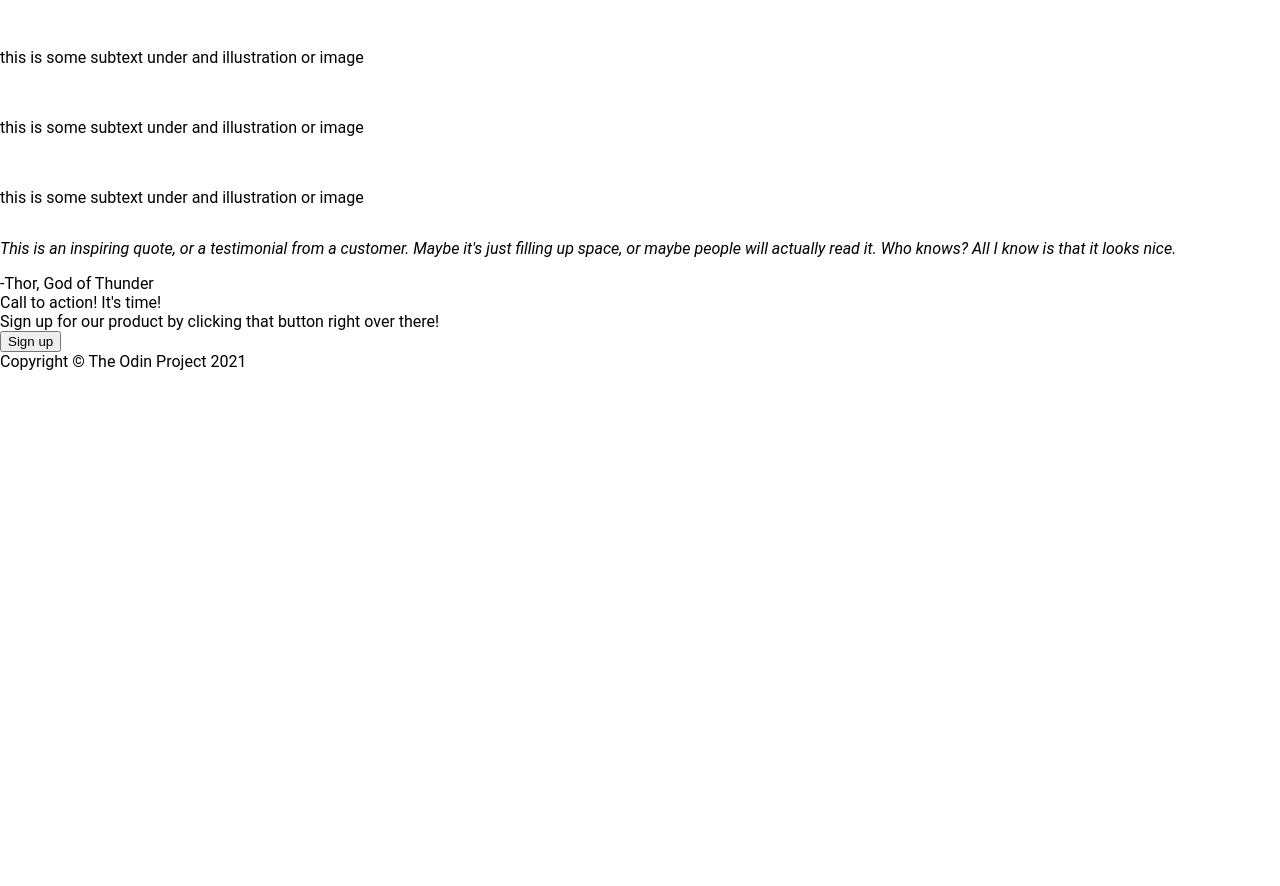
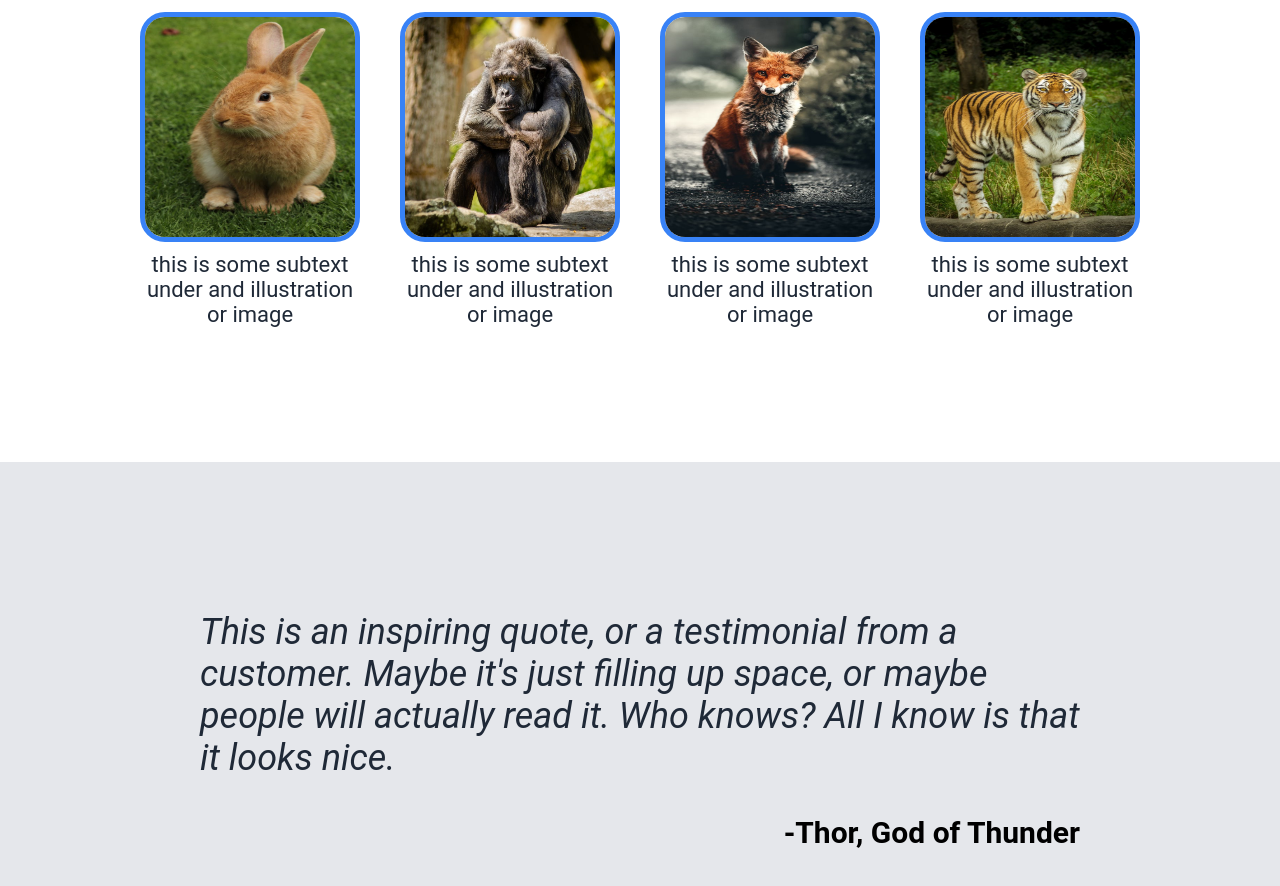
Before and after one commit to kayzeddd/project-landing-page, a plain HTML site: page index.html in a window 1280 px wide. Shown: the part 648-1534 px from the top of the page. Before the commit the page ends 1019 px from the top, so only its background shows below. Drawn offline with Linux system fonts and the light colour scheme.

Commit message:
Update index and css file and add images

```diff
--- a/index.html
+++ b/index.html
@@ -33,33 +33,37 @@
     </div>
 
     <div class="secthree">
-        <h1>Some random information.</h1>
-        <div>
-            <div>
-                <img>
+        <div class="head2">
+            <div class="head2text">Some random information.</div>
+        </div>
+        <div class="fourboxes">
+            <div class="block">
+                <div class="boximg"><img src="./images/bunny.jpeg" alr="image of a bunny"></div>
                 <p>this is some subtext under and illustration or image</p>
             </div>
-            <div>
-                <img>
+            <div class="block">
+                <div class="boximg chimp"><img class="chimp" src="./images/chimp.jpg" alt="image of a chimpanzee"></div>
                 <p>this is some subtext under and illustration or image</p>
             </div>
-            <div>
-                <img>
+            <div class="block">
+                <div class="boximg"><img src="./images/fox.jpeg" alt="image of a fox"></div>
                 <p>this is some subtext under and illustration or image</p>
             </div>
-            <div>
-                <img>
+            <div class="block">
+                <div class="boximg"><img src="./images/tiger.jpeg" alt="image of a tiger"></div>
                 <p>this is some subtext under and illustration or image</p>
             </div>
         </div>
     </div>
 
+    <div class="midcolor">
         <div class="secfour">
             <p><em>This is an inspiring quote, or a testimonial from a customer. Maybe it's
                 just filling up space, or maybe people will actually read it. Who knows?
                 All I know is that it looks nice.</em>
             </p>
             <div>-Thor, God of Thunder</div>
+        </div>
     </div>
 
     <div class="secfive">
--- a/style.css
+++ b/style.css
@@ -19,7 +19,7 @@ body {
 
 .header div {
     font-size: 24px;
-    font-weight: 900;
+    font-weight: 700;
     color: #F9FAF8;
 }
 
@@ -43,7 +43,7 @@ body {
 
 .sectwo .head {
     font-size:48px;
-    font-weight: 900;
+    font-weight: 700;
     margin-top: -60px;
     margin-bottom: 10px;
     color: #F9FAF8
@@ -69,3 +69,82 @@ body {
     font-weight: bold;
     color:#F9FAF8;
 }
+
+.secthree {
+    height: 600px;
+    display: flex;
+    flex-direction: column;
+    align-items: center;
+}
+
+.secthree .head2 {
+    height:150px;
+    display:flex;
+    justify-content: center;
+    align-items: center;
+}
+
+.head2text {
+    font-size: 36px;
+    font-weight: 900;
+    color: #1F2937
+}
+
+.fourboxes {
+    display: flex;
+    column-gap: 40px;
+
+}
+
+.block {
+    width: 220px;
+}
+
+
+.boximg {
+    height:220px;
+    border-radius: 25px;
+    border: 5px solid #3882F6;
+    display: flex;
+    justify-content:center;
+}
+
+img {
+    border-radius:20px;
+    height: 220px;
+    width: 210px;
+}
+
+
+.block p {
+    text-align: center;
+    font-size: 22px;
+    color:#1F2937;
+    margin-top: 10px;
+}
+
+.midcolor {
+    background-color: #E5E7EB;
+}
+
+.secfour {
+    display:flex;
+    flex-direction: column;
+    justify-content: center;
+    align-items: center;
+    height:500px;
+    margin-left: 200px;
+    margin-right: 200px;
+}
+
+.secfour p {
+    font-size: 36px;
+    color: #1F2937;
+    font-style: italic;
+}
+
+.secfour div {
+    align-self: flex-end;
+    font-size: 30px;
+    font-weight: bold;
+}
```
Also changed, not shown: images/bunny.jpeg (added), images/chimp.jpg (added), images/fox.jpeg (added), images/tiger.jpeg (added). Lines whose indentation alone changed are shown as unchanged.
